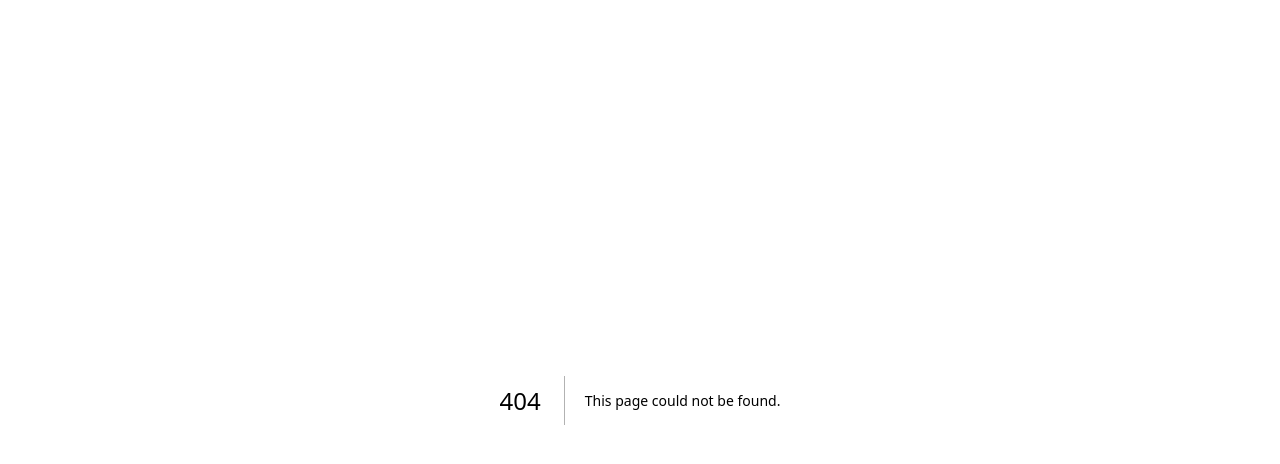
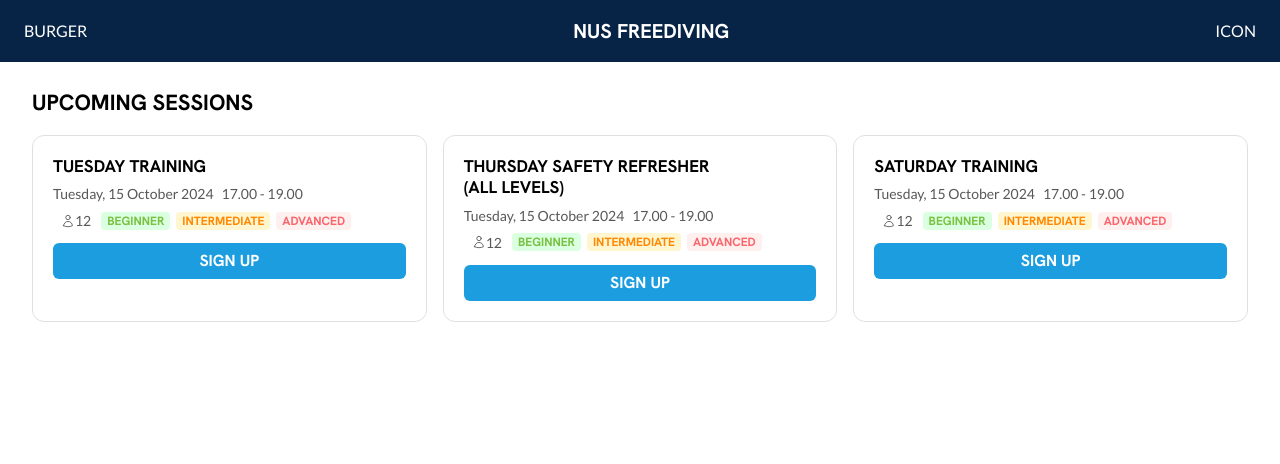
Before and after one commit to jasonchristopher21/nus-freedive-website, a Next.js app: page /sessions in a window 1280 px wide. Before the commit this address had no page. Shown: the top 464 px of the page. Built offline with nearby package versions, Linux system fonts and the light colour scheme.

Commit message:
feat: add basic UI for sessions

```diff
--- /dev/null
+++ b/src/app/components/common/Header.tsx
@@ -0,0 +1,13 @@
+export default function Header() {
+  return (
+    <div className="bg-navy py-4 px-6">
+      <div className="flex justify-between bg-navy text-white max-w-screen-xl mx-auto">
+        <span className="my-auto">BURGER</span>
+        <span className="font-heading font-bold text-[20px]">
+          NUS FREEDIVING
+        </span>
+        <span className="my-auto">ICON</span>
+      </div>
+    </div>
+  );
+}
--- /dev/null
+++ b/src/app/components/common/LevelLabel.tsx
@@ -0,0 +1,39 @@
+const getColor = (label: string) => {
+  label = label.trim();
+  label = label.toLowerCase();
+  switch (label) {
+    case "beginner":
+      return "bg-green-500";
+    case "intermediate":
+      return "bg-orange-500";
+    case "advanced":
+      return "bg-red-500";
+    default:
+      return "bg-blue-500";
+  }
+};
+
+const getSecondaryColor = (label: string) => {
+  label = label.trim();
+  label = label.toLowerCase();
+  switch (label) {
+    case "beginner":
+      return "bg-green-100 text-green-500";
+    case "intermediate":
+      return "bg-orange-100 text-orange-500";
+    case "advanced":
+      return "bg-red-100 text-red-500";
+    default:
+      return "bg-blue-100 text-blue-500";
+  }
+}
+
+export default function LevelLabel({ label }: { label: string }) {
+  return (
+    <div className={`${getSecondaryColor(label)} py-0.25 px-1.5 rounded-[4px] text-[12px] my-auto`}>
+      <span className=" font-bold font-heading">
+        {label.toUpperCase()}
+      </span>
+    </div>
+  );
+}
--- /dev/null
+++ b/src/app/dashboard/page.tsx
@@ -0,0 +1,10 @@
+import Image from "next/image";
+import Header from "@/app/components/common/Header";
+
+export default function Page() {
+  return (
+    <div>
+        <Header />
+    </div>
+  );
+}
--- /dev/null
+++ b/src/app/sessions/SessionBox.tsx
@@ -0,0 +1,38 @@
+import { UserIcon } from "@heroicons/react/24/outline";
+import LevelLabel from "../components/common/LevelLabel";
+
+interface SessionBoxProps {
+  name: string;
+  date: string;
+  time: string;
+  numPax: number;
+  levels: string[];
+}
+
+export default function SessionBox({ props }: { props: SessionBoxProps }) {
+  return (
+    <div className="rounded-xl border border-grey-100 p-5">
+      <div className="flex flex-col gap-1.5 my-auto">
+        <span className="font-heading text-[17px] font-bold leading-tight w-4/5">
+          {props.name.toUpperCase()}
+        </span>
+        <div className="flex gap-2">
+          <span className="text-grey-500 text-[14px]">{props.date}</span>
+          <span className="text-grey-500 text-[14px]">{props.time}</span>
+        </div>
+        <div className="flex flex-wrap gap-1.5">
+          <div className="flex pr-1">
+            <UserIcon className="ml-2 h-3.5 my-auto text-grey-500" />
+            <span className="text-grey-500 text-[14px]">{props.numPax}</span>
+          </div>
+          {props.levels.map((level) => (
+            <LevelLabel label={level} />
+          ))}
+        </div>
+        <button className="mb-auto mt-1.5 font-heading text-white bg-blue-500 text-white rounded-md font-bold text-[16px] py-1.5">
+          SIGN UP
+        </button>
+      </div>
+    </div>
+  );
+}
--- /dev/null
+++ b/src/app/sessions/page.tsx
@@ -0,0 +1,40 @@
+import Image from "next/image";
+import Header from "@/app/components/common/Header";
+import SessionBox from "./SessionBox";
+
+const dummyData = [
+    {
+        name: "Tuesday Training",
+        date: "Tuesday, 15 October 2024",
+        time: "17.00 - 19.00",
+        numPax: 12,
+        levels: ["Beginner", "Intermediate", "Advanced"],
+    },
+    {
+        name: "Thursday Safety Refresher (All Levels)",
+        date: "Tuesday, 15 October 2024",
+        time: "17.00 - 19.00",
+        numPax: 12,
+        levels: ["Beginner", "Intermediate", "Advanced"],
+    },
+    {
+        name: "Saturday Training",
+        date: "Tuesday, 15 October 2024",
+        time: "17.00 - 19.00",
+        numPax: 12,
+        levels: ["Beginner", "Intermediate", "Advanced"],
+    },
+]
+
+export default function Page() {
+  return (
+    <div>
+        <Header />
+        <div className="px-8 py-6 flex flex-col gap-4 max-w-screen-xl mx-auto">
+            <span className="font-heading font-bold text-[22px]">UPCOMING SESSIONS</span>
+            <div className="flex flex-col gap-4 md:grid md:grid-cols-2 lg:grid-cols-3">
+            {dummyData.map((item) => <SessionBox props={item} />)}</div>
+        </div>
+    </div>
+  );
+}
```
Also changed, not shown: package.json (+7 -5 lines), src/app/components/common/Button.tsx (added), 1 other file (tests, documents, lock files or other folders).
